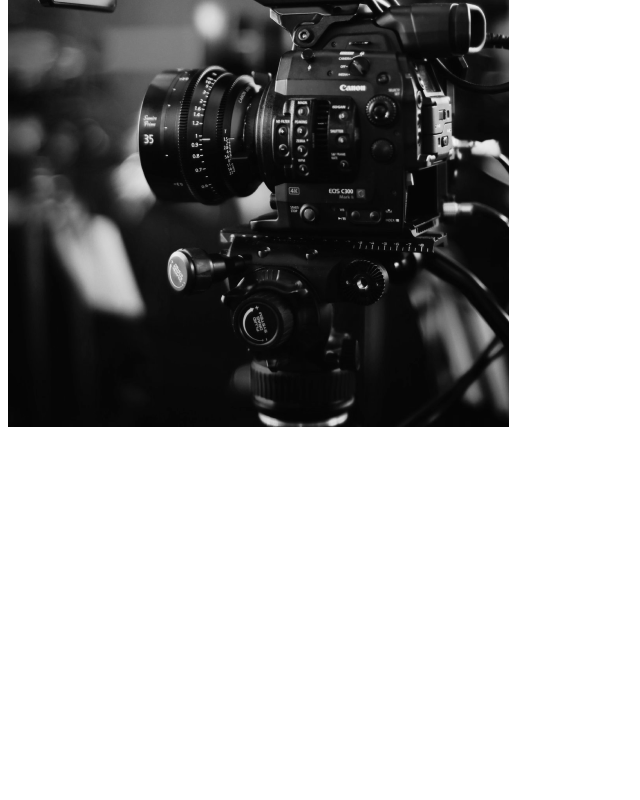
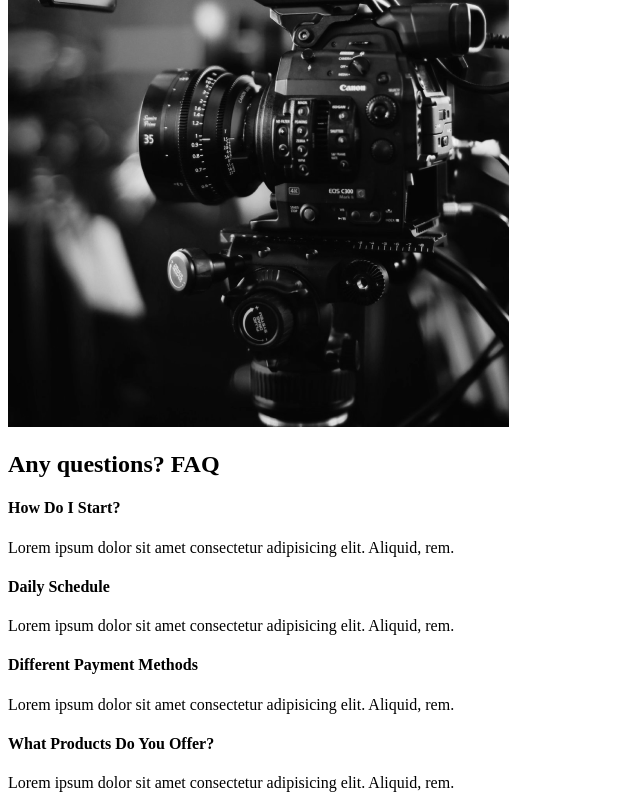
Before and after one commit to anirudh-jwala/capture-portfolio, a React (Create React App) app: page / in a window 1280 px wide. Shown: the part 1955-2755 px from the top of the page, without its empty margins (0-640 px from the left). Before the commit the page ends 2394 px from the top, so only its background shows below. Built offline with nearby package versions, Linux system fonts and the light colour scheme.

Commit message:
Faq section

```diff
--- /dev/null
+++ b/src/components/FaqSection.js
@@ -0,0 +1,37 @@
+import React from "react";
+
+const FaqSection = () => {
+  return (
+    <div className="faq">
+      <h2>
+        Any questions? <span>FAQ</span>
+      </h2>
+      <div className="question">
+        <h4>How Do I Start?</h4>
+        <div className="answer">
+          Lorem ipsum dolor sit amet consectetur adipisicing elit. Aliquid, rem.
+        </div>
+      </div>
+      <div className="question">
+        <h4>Daily Schedule</h4>
+        <div className="answer">
+          Lorem ipsum dolor sit amet consectetur adipisicing elit. Aliquid, rem.
+        </div>
+      </div>
+      <div className="question">
+        <h4>Different Payment Methods</h4>
+        <div className="answer">
+          Lorem ipsum dolor sit amet consectetur adipisicing elit. Aliquid, rem.
+        </div>
+      </div>
+      <div className="question">
+        <h4>What Products Do You Offer?</h4>
+        <div className="answer">
+          Lorem ipsum dolor sit amet consectetur adipisicing elit. Aliquid, rem.
+        </div>
+      </div>
+    </div>
+  );
+};
+
+export default FaqSection;
--- a/src/pages/AboutUs.js
+++ b/src/pages/AboutUs.js
@@ -3,12 +3,14 @@
 // Components
 import AboutSection from "../components/AboutSection";
 import ServicesSection from "../components/ServicesSection";
+import FaqSection from "../components/FaqSection";
 
 const AboutUs = () => {
   return (
     <>
       <AboutSection />
       <ServicesSection />
+      <FaqSection />
     </>
   );
 };
```
